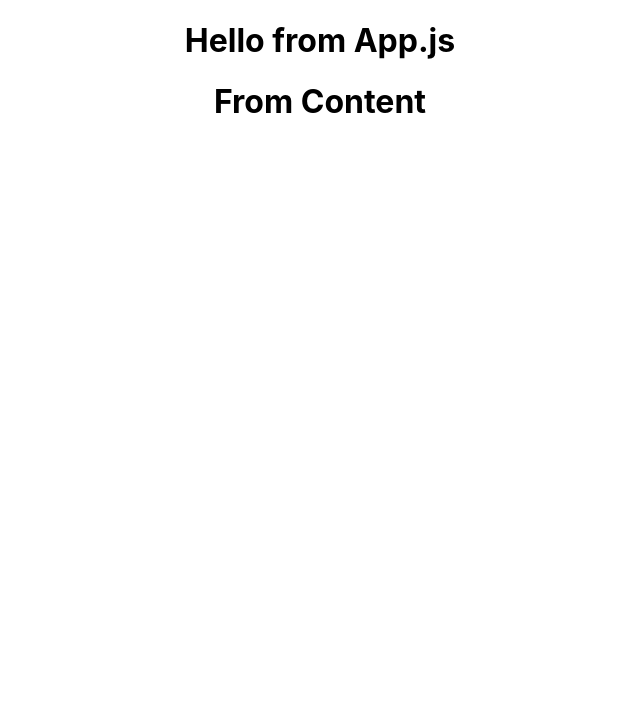
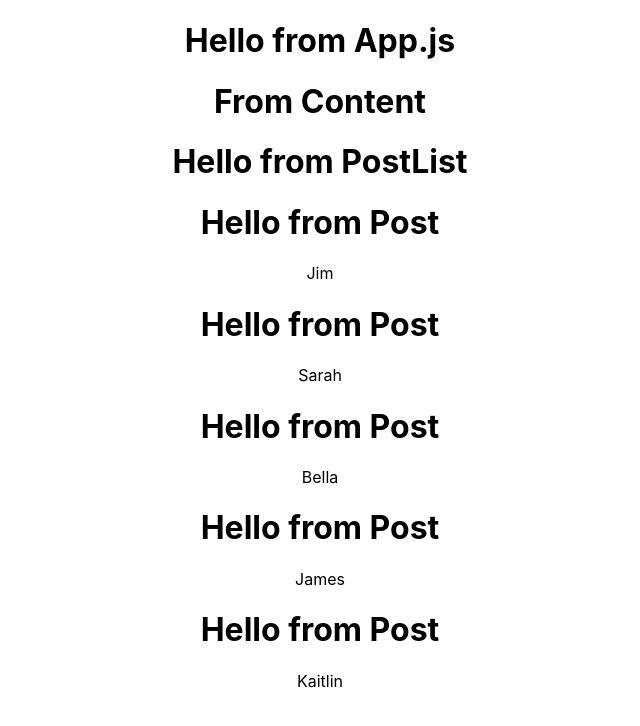
Before and after one commit to rileydevs/Guide-Post, a React (Create React App) app in the folder guide-post/: page / in a window 1280 px wide. Shown: the top 726 px of the page, without its empty margins (320-960 px from the left). Built offline with nearby package versions, Linux system fonts and the light colour scheme.

Commit message:
Added Post.js

```diff
--- a/guide-post/src/components/Content.js
+++ b/guide-post/src/components/Content.js
@@ -1,10 +1,10 @@
 import React from 'react';
 import data from "../data";
+import PostList from './PostList';
 
 export default class Content extends React.Component{
   constructor(){
     super();
-
     this.state = {
       data: []
     }
@@ -17,9 +17,11 @@ export default class Content extends React.Component{
   }
 
   render() {
+    console.log(this.state);
     return(
       <div>
         <h1>From Content</h1>
+        <PostList data={data}/>
       </div>
     )
   }
--- /dev/null
+++ b/guide-post/src/components/Post.js
@@ -0,0 +1,13 @@
+import React from 'react';
+
+const Post = props => {
+  console.log(props);
+  return(
+    <div>
+      <h1>Hello from Post</h1>
+      <p>{props.post.name}</p>
+    </div>
+  )
+}
+
+export default Post;
--- a/guide-post/src/components/PostList.js
+++ b/guide-post/src/components/PostList.js
@@ -0,0 +1,15 @@
+import React from "react";
+import Post from './Post';
+
+const PostList = props => {
+  return (
+    <div>
+      <h1>Hello from PostList</h1>
+      {props.data.map(post => (
+        <Post key={post.id} post={post} />
+      ))}
+    </div>
+  );
+};
+
+export default PostList;
```
